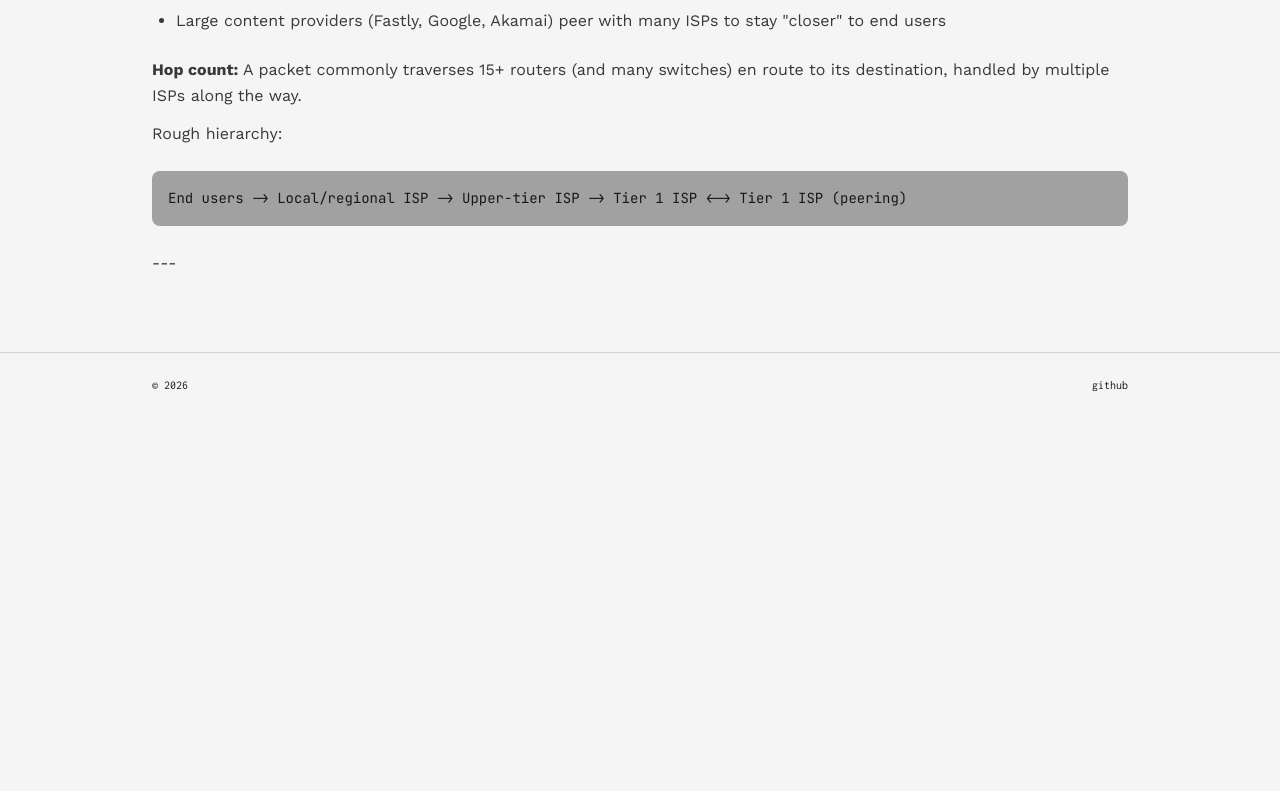
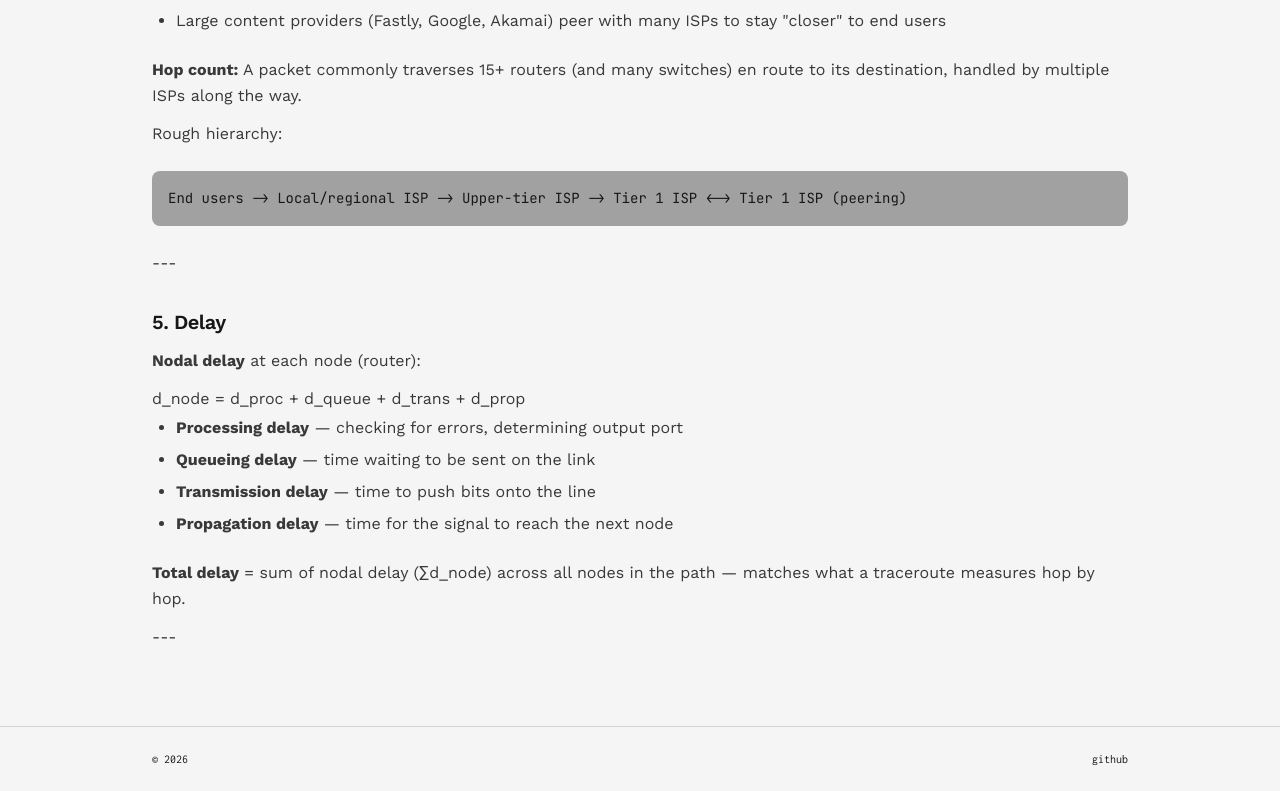
Before and after one commit to n0as-ark/logbook, a React (Vite) app: page /logbook/blog/introduction-to-computer-networking in a window 1280 px wide. Shown: the part 2704-3495 px from the top of the page. Before the commit the page ends 3121 px from the top, so only its background shows below. Built offline with nearby package versions, Linux system fonts and the light colour scheme; the HTML template or start-up script is replaced by a standard one.

Commit message:
Update posts.ts

```diff
--- a/src/data/posts.ts
+++ b/src/data/posts.ts
@@ -552,6 +552,22 @@ End users -> Local/regional ISP -> Upper-tier ISP -> Tier 1 ISP <-> Tier 1 ISP (
 \`\`\`
 
 ---
+
+## 5. Delay
+
+**Nodal delay** at each node (router):
+
+d_node = d_proc + d_queue + d_trans + d_prop
+
+- **Processing delay** — checking for errors, determining output port
+- **Queueing delay** — time waiting to be sent on the link
+- **Transmission delay** — time to push bits onto the line
+- **Propagation delay** — time for the signal to reach the next node
+
+**Total delay** = sum of nodal delay (∑d_node) across all nodes in the path — matches what a traceroute measures hop by hop.
+
+---
+
 `,
   },
 ];
```
